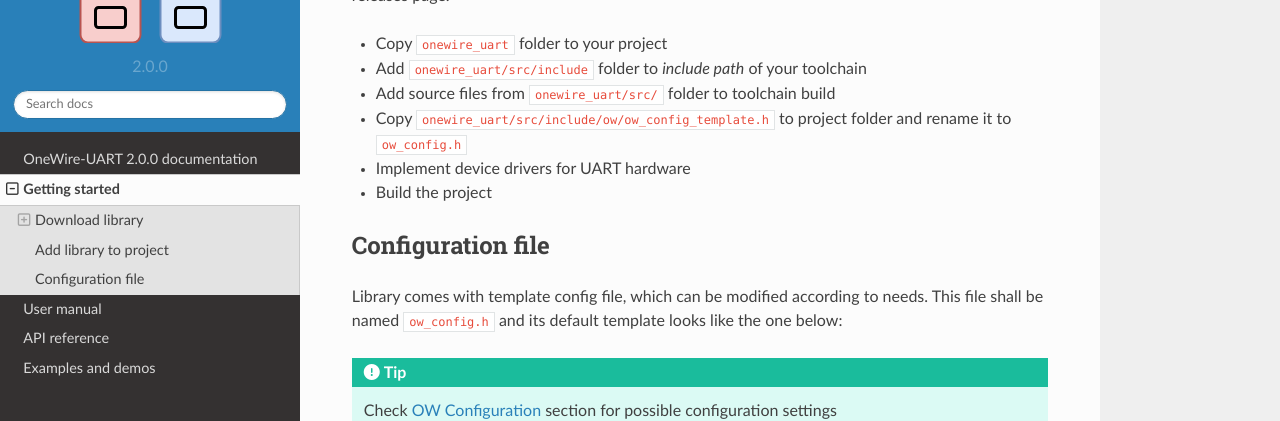
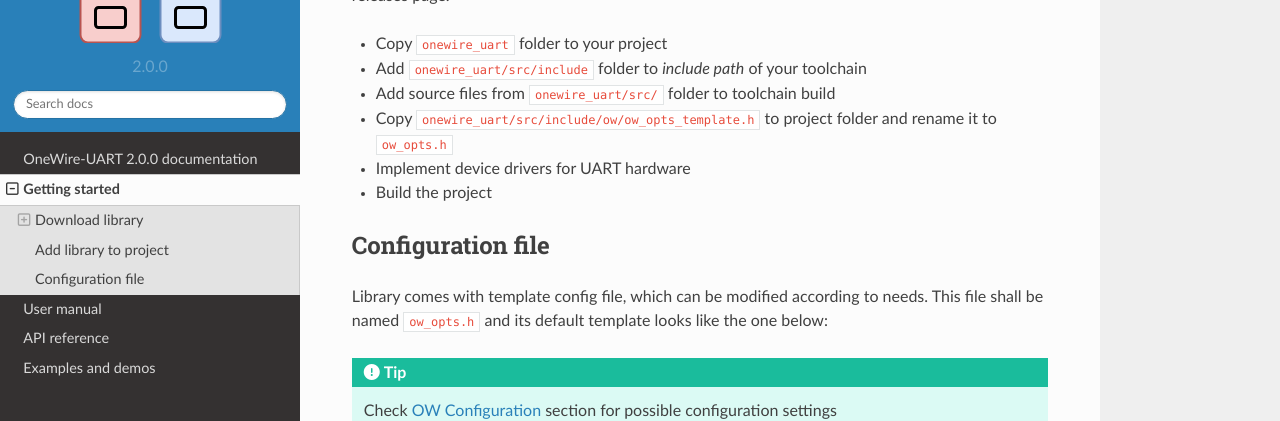
Before and after one commit to MaJerle/lwow, a Sphinx documentation site: the page built from docs/get-started/index.rst, in a window 1280 px wide and 900 px high, scrolled down 1118 px. Shown: the part 152-573 px from the top of the window. Built offline with Sphinx 7.4.7 and the Read the Docs theme 2.0.0, drawn with Linux system fonts in a browser that asks for light colours; nearby versions of some CDN libraries; pages that are not in the unit, such as notebooks, are missing from menus; the version number could not be read and is left out.

Commit message:
Change all config (settings) from _CONFIG to _OPT prefix

```diff
--- a/docs/get-started/index.rst
+++ b/docs/get-started/index.rst
@@ -53,7 +53,7 @@
 * Copy ``onewire_uart`` folder to your project
 * Add ``onewire_uart/src/include`` folder to `include path` of your toolchain
 * Add source files from ``onewire_uart/src/`` folder to toolchain build
-* Copy ``onewire_uart/src/include/ow/ow_config_template.h`` to project folder and rename it to ``ow_config.h``
+* Copy ``onewire_uart/src/include/ow/ow_opts_template.h`` to project folder and rename it to ``ow_opts.h``
 * Implement device drivers for UART hardware
 * Build the project
 
@@ -61,12 +61,12 @@
 ^^^^^^^^^^^^^^^^^^
 
 Library comes with template config file, which can be modified according to needs.
-This file shall be named ``ow_config.h`` and its default template looks like the one below:
+This file shall be named ``ow_opts.h`` and its default template looks like the one below:
 
 .. tip::
-    Check :ref:`api_ow_config` section for possible configuration settings
+    Check :ref:`api_ow_opt` section for possible configuration settings
 
-.. literalinclude:: ../../onewire_uart/src/include/ow/ow_config_template.h
+.. literalinclude:: ../../onewire_uart/src/include/ow/ow_opts_template.h
     :language: c
     :linenos:
     :caption: Config template file
--- a/docs/user-manual/porting-guide.rst
+++ b/docs/user-manual/porting-guide.rst
@@ -40,7 +40,7 @@
 
 .. warning::
 	Application must define :c:macro:`OW_CFG_OS_MUTEX_HANDLE` for mutex type.
-	This shall be done in ``ow_config.h`` file.
+	This shall be done in ``ow_opts.h`` file.
 
 .. tip::
 	Check :ref:`api_ow_sys` for function prototypes.
--- a/docs/user-manual/thread-safety.rst
+++ b/docs/user-manual/thread-safety.rst
@@ -10,7 +10,7 @@
 
 .. tip::
     To enable thread-safety support, parameter ``OW_CFG_OS`` must be set to ``1``.
-    Please check :ref:`api_ow_config` for more information about other options.
+    Please check :ref:`api_ow_opt` for more information about other options.
 
 After thread-safety features has been enabled, it is necessary to implement
 ``4`` low-level system functions.
```
Also changed, not shown: docs/api-reference/config.rst (deleted, +0 -12 lines), docs/api-reference/opt.rst (added, +12 -0 lines), 16 other files.
